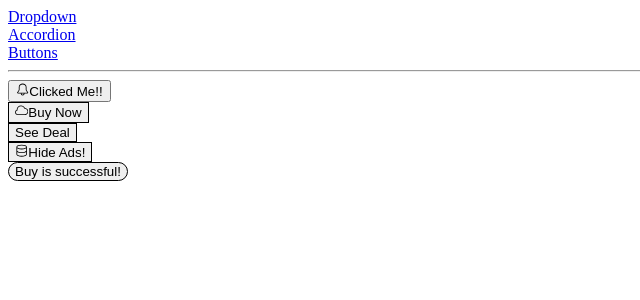
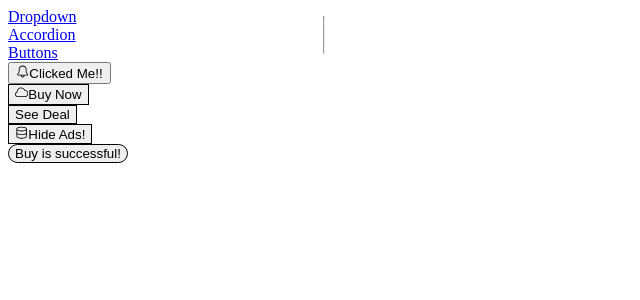
Before and after one commit to DebaKaran/react-redux-masterclass, a React (Vite) app in the folder routing-system/: page /buttons in a window 1280 px wide. Shown: the top 300 px of the page, without its empty margins (0-640 px from the left). Built offline with nearby package versions, Linux system fonts and the light colour scheme.

Commit message:
style: apply grid layout and spacing to MyRouterApp for sidebar and content - Used Tailwind classes to create a 6-column grid with gap and margin - Positioned SideBar on the left and main content on the right (col-span-5) - Added spacing between sections using <hr /> and layout styling

```diff
--- a/routing-system/src/my-react-router/MyRouterApp.tsx
+++ b/routing-system/src/my-react-router/MyRouterApp.tsx
@@ -6,10 +6,11 @@
 
 const MyRouterApp = () => {
   return (
-    <div>
+    <div className="container mx-auto grid grid-cols-6 gap-4 mt-4">
       <SideBar />
       <hr />
 
+      <div className="col-span-5">
         <MyRoute path="/accordion">
           <AccordionPage />
         </MyRoute>
@@ -20,6 +21,7 @@
           <ButtonPage />
         </MyRoute>
       </div>
+    </div>
   );
 };
 
```
Lines whose indentation alone changed are shown as unchanged.
